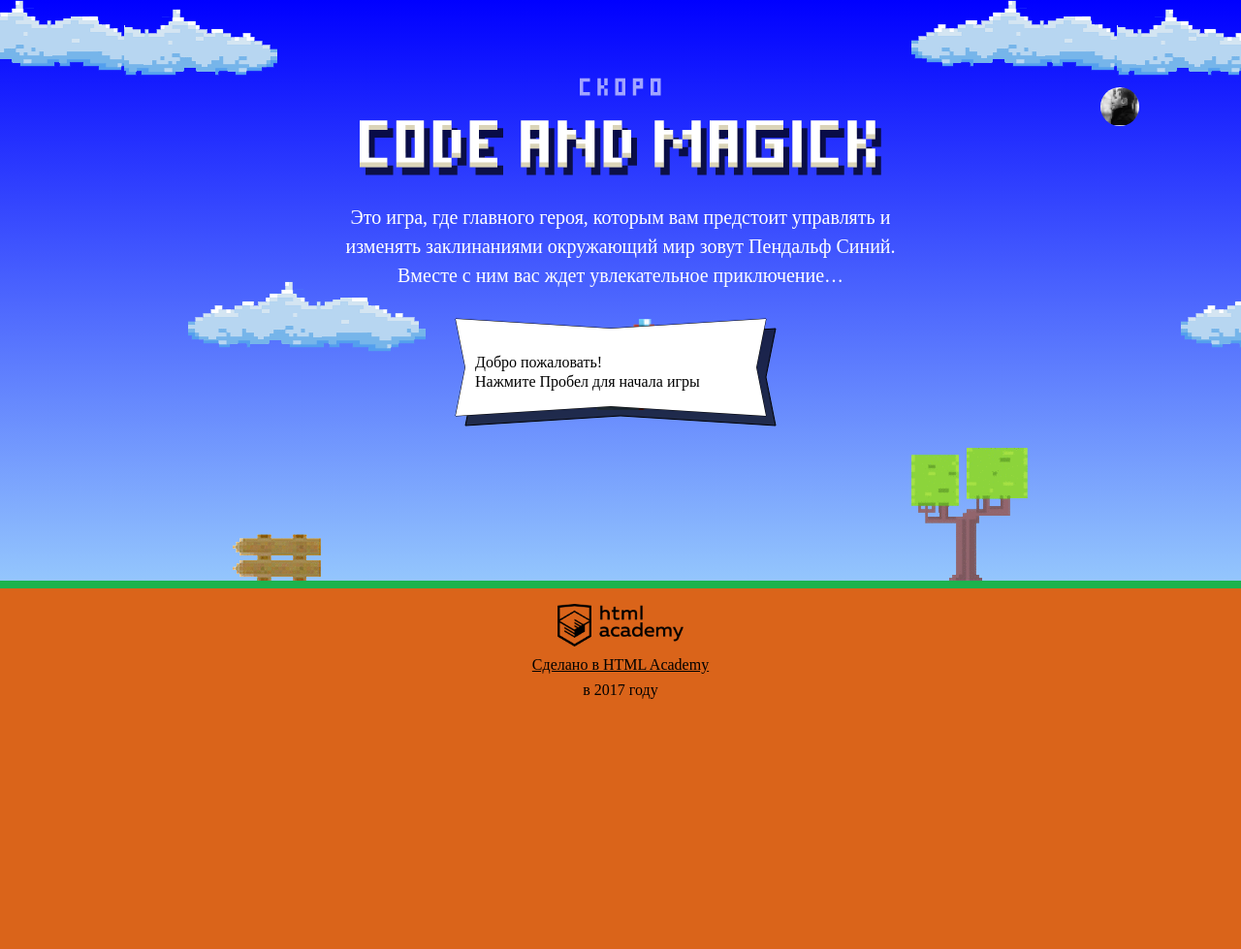
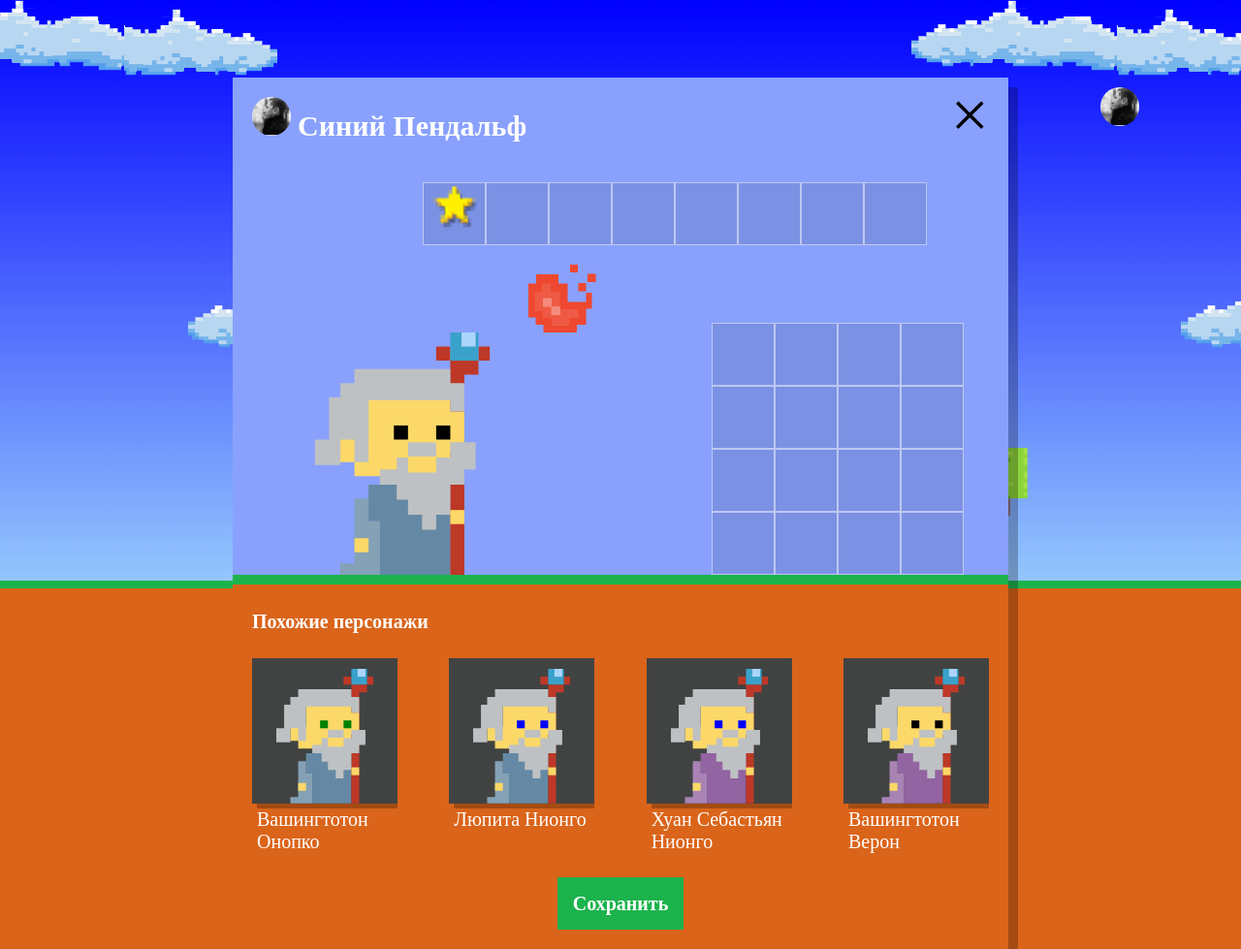
Before and after one commit to tataurova/910411-code-and-magick-18, a website: page index.html in a window 1280 px wide. Shown: the whole page at 97% size. Before the commit the page ends 800 px from the top, so only its background shows below. Drawn offline with Linux system fonts and the light colour scheme; a web font is replaced by a local one.

Commit message:
Создан setup.js рабочая версия

```diff
--- a/index.html
+++ b/index.html
@@ -204,6 +204,7 @@ var getWizardY = function (height) {
   return height / 3 - wizardWidth;
 };
 </script>
+<script src="js/setup.js"></script>
 <script src="js/stat.js"></script>
 <script src="js/game.js"></script>
 
--- /dev/null
+++ b/js/setup.js
@@ -0,0 +1,53 @@
+'use strict';
+
+var userDialog = document.querySelector('.setup');
+userDialog.classList.remove('hidden');
+console.log('.setup remove hidden');
+
+var similarListElement = document.querySelector('.setup-similar-list');
+var similarWizardTemplate = document.querySelector('#similar-wizard-template')
+    .content
+    .querySelector('.setup-similar-item');
+
+var WIZARD_NAMES = ['Иван', 'Хуан Себастьян', 'Мария', 'Кристоф', 'Виктор', 'Юлия', 'Люпита', 'Вашингтотон'];
+var WIZARD_SURNAME = ['да Марья', 'Верон', 'Мирабелла', 'Вальц', 'Онопко', 'Топольницкая', 'Нионго', 'Ирвинг'];
+var COAT_COLOR = ['rgb(101, 137, 164)', 'rgb(241, 43, 107)', 'rgb(146, 100, 161)', 'rgb(56, 159, 117)', 'rgb(215, 210, 55)', 'rgb(0, 0, 0)'];
+var EYES_COLOR = ['black', 'red', 'blue', 'yellow', 'green'];
+
+var wizards = [
+  {
+    name: WIZARD_NAMES[Math.floor(Math.random()*WIZARD_NAMES.length)] + ' ' + WIZARD_SURNAME[Math.floor(Math.random()*WIZARD_SURNAME.length)],
+    coatColor: COAT_COLOR[Math.floor(Math.random()*COAT_COLOR.length)],
+    eyesColor: EYES_COLOR[Math.floor(Math.random()*EYES_COLOR.length)],
+  },
+  {
+    name: WIZARD_NAMES[Math.floor(Math.random()*WIZARD_NAMES.length)] + ' ' + WIZARD_SURNAME[Math.floor(Math.random()*WIZARD_SURNAME.length)],
+    coatColor: COAT_COLOR[[Math.floor(Math.random()*COAT_COLOR.length)]],
+    eyesColor: EYES_COLOR[[Math.floor(Math.random()*EYES_COLOR.length)]],
+  },
+  {
+    name: WIZARD_NAMES[Math.floor(Math.random()*WIZARD_NAMES.length)] + ' ' + WIZARD_SURNAME[Math.floor(Math.random()*WIZARD_SURNAME.length)],
+    coatColor: COAT_COLOR[[Math.floor(Math.random()*COAT_COLOR.length)]],
+    eyesColor: EYES_COLOR[[Math.floor(Math.random()*EYES_COLOR.length)]],
+  },
+  {
+    name: WIZARD_NAMES[Math.floor(Math.random()*WIZARD_NAMES.length)] + ' ' + WIZARD_SURNAME[Math.floor(Math.random()*WIZARD_SURNAME.length)],
+    coatColor: COAT_COLOR[[Math.floor(Math.random()*COAT_COLOR.length)]],
+    eyesColor: EYES_COLOR[[Math.floor(Math.random()*EYES_COLOR.length)]],
+  }
+];
+
+
+for (var i = 0; i < wizards.length; i++) {
+  console.log(i);
+  var wizardElement = similarWizardTemplate.cloneNode(true);
+  wizardElement.querySelector('.setup-similar-label').textContent = wizards[i].name;
+  wizardElement.querySelector('.wizard-coat').style.fill = wizards[i].coatColor;
+  wizardElement.querySelector('.wizard-eyes').style.fill = wizards[i].eyesColor;
+  console.log('глаза ' + wizards[i].eyesColor);
+  console.log('мантия ' + wizards[i].coatColor);
+  similarListElement.appendChild(wizardElement);
+}
+
+userDialog.querySelector('.setup-similar').classList.remove('hidden');
+console.log('.setup-similar remove hidden');
```
